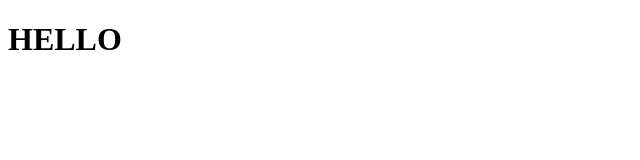
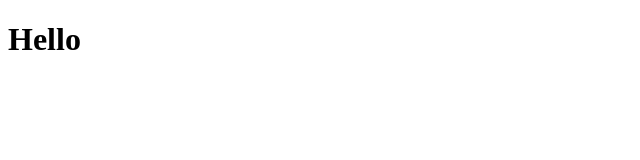
Before and after one commit to JezzinniBenito/samplepub, a website: page helloNMS/views/index.html in a window 1280 px wide. Shown: the full height of the page, 0-640 px from the left. Drawn offline with Linux system fonts and the light colour scheme.

Commit message:
Update index.html

```diff
--- a/helloNMS/views/index.html
+++ b/helloNMS/views/index.html
@@ -5,7 +5,7 @@
     </head>
     <body>
         <h1>
-            HELLO
+            Hello
         </h1>
     </body>
 </html>
```
